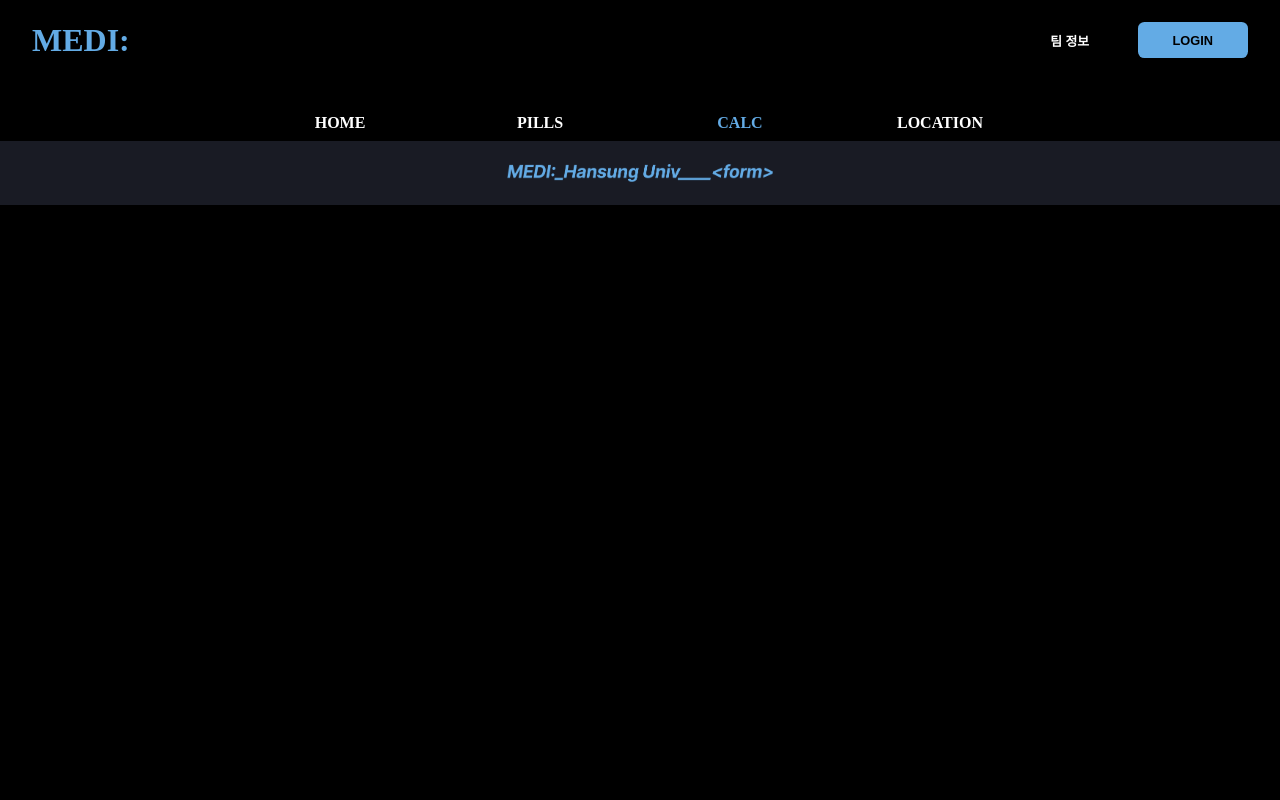
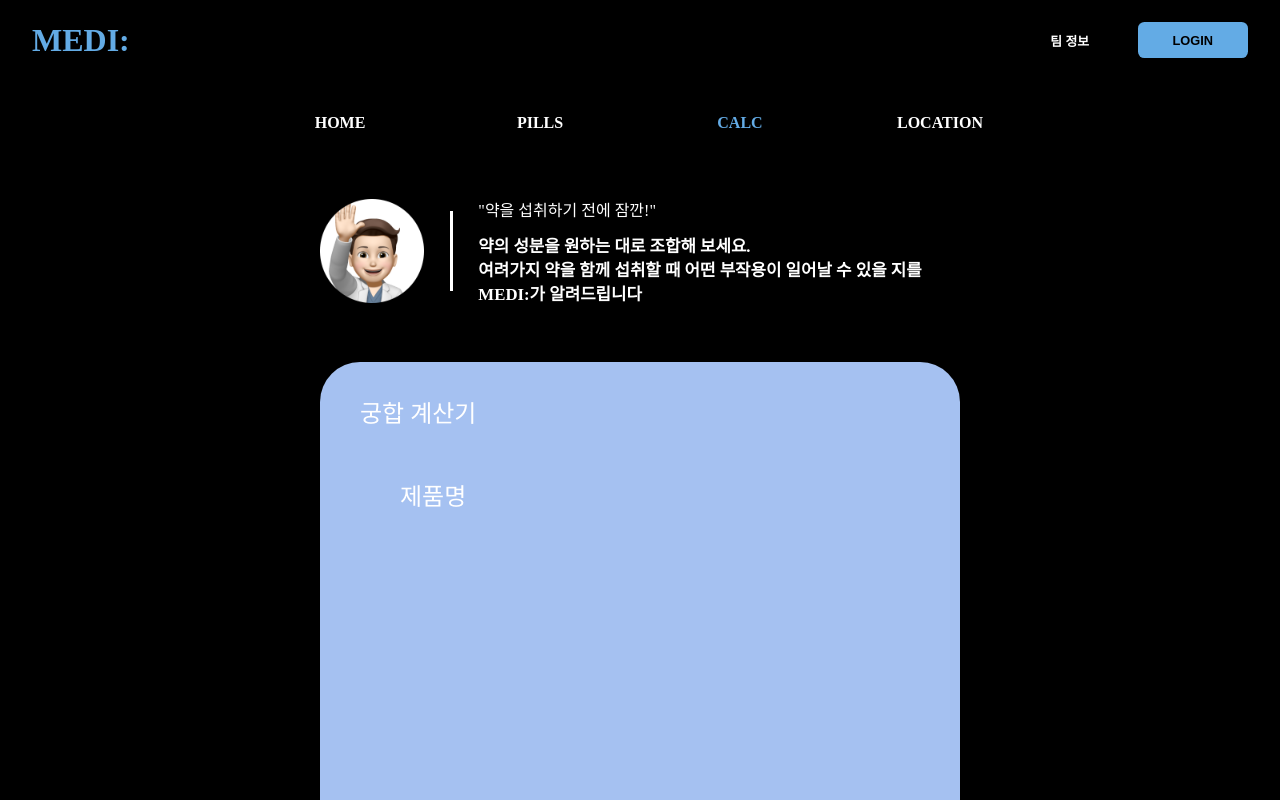
Before and after one commit to hyeonda02/MEDI, a React (Create React App) app in the folder medi/: page /calc in a window 1280 px wide. Shown: the top 800 px of the page. Built offline with nearby package versions, Linux system fonts and the light colour scheme.

Commit message:
유진 페이지

```diff
--- a/medi/src/App.js
+++ b/medi/src/App.js
@@ -7,6 +7,7 @@ import Home from "./pages/Home";
 import Team from "./pages/Team";
 import Login from "./pages/Login";
 import Signup from "./pages/Signup";
+import Calc from "./pages/Calc";
 
 function App() {
   return (
@@ -20,6 +21,7 @@ function App() {
           <Route path="/team" element={<Team />} />
           <Route path="/login" element={<Login />} />
           <Route path="/singup" element={<Signup />} />
+          <Route path="/calc" element={<Calc />} />
         </Routes>
         <Footer/>
       </Router>
--- /dev/null
+++ b/medi/src/pages/Calc.jsx
@@ -0,0 +1,105 @@
+import React from 'react';
+import colors from "../styles/colors";
+import { styled } from "styled-components";
+import doctor from "../assets/images/doctor.png";
+import medi from "../assets/images/medi.png";
+
+const CalcBannerP1 = styled.p`
+    color: ${colors.white};
+    font-size: 2rem;
+`
+const CalcBannerP2 = styled.p`
+    color: ${colors.white};
+    font-size: 2.5rem;
+    font-weight: bold;
+    margin-top: -0.5rem;
+`
+
+const CalcExplainContainer = styled.div`
+    width: 50%;
+    margin-top: 5rem;
+`
+const CalcExplain = styled.div`
+    width: 100%;
+    display: flex;
+    align-items: center;
+    gap: 2vw;
+`
+const UserImage = styled.img`
+    width: 13rem;
+    height: 13rem;
+`
+const CalcExplainBar = styled.div`
+    width: 0.5rem;
+    height: 10rem;
+    background-color: ${colors.white};
+`
+const CalcBox = styled.div`
+    width: 80rem;
+    height: 100rem;
+    border-radius: 5rem;
+    margin-top: 5rem;
+    background-color: ${colors.subBlue};
+`
+const CalcTitle = styled.div`
+    font-size : 3rem;
+    margin-left : 5rem;
+    margin-top : 4rem;
+    color : ${colors.white};
+`
+const CalcSearch = styled.div`
+    width: 50%;
+    margin-top : 6rem;
+`
+
+const CalcName = styled.div`
+    width : 50rem;
+    color : ${colors.white};
+    font-size : 3rem;
+    margin-left : 10rem;
+`
+
+const Calc = () => {
+    return (
+
+        <div className="Calc" style={{
+            display: "flex",
+            flexDirection: "column",
+            justifyContent: "center",
+            alignItems: "center",
+            marginBottom: "5vw"
+        }}>
+
+            <CalcExplainContainer>
+                <CalcExplain>
+                    <UserImage src={doctor} alt="doctor"/>
+                    <CalcExplainBar/>
+                    <div className="CalcExplainContainer">
+                        <CalcBannerP1>"약을 섭취하기 전에 잠깐!"</CalcBannerP1>
+                        <CalcBannerP2 style={{fontSize: "2.1rem"}}>
+                            약의 성분을 원하는 대로 조합해 보세요.<br/>
+                            여려가지 약을 함께 섭취할 때 어떤 부작용이 일어날 수 있을 지를 MEDI:가 알려드립니다
+                        </CalcBannerP2>
+                    </div>
+                </CalcExplain>
+            </CalcExplainContainer>
+
+            <CalcBox>
+                <CalcTitle>궁합 계산기</CalcTitle>
+                <CalcSearch>
+                    <CalcName>제품명</CalcName>
+                    {/* <input></input>
+                    <button type="submit"></button> */}
+                </CalcSearch>
+
+
+            </CalcBox>
+
+        </div>
+
+
+    )
+}
+
+
+export default Calc
```
Also changed, not shown: medi/src/assets/images/doctor.png (added).
